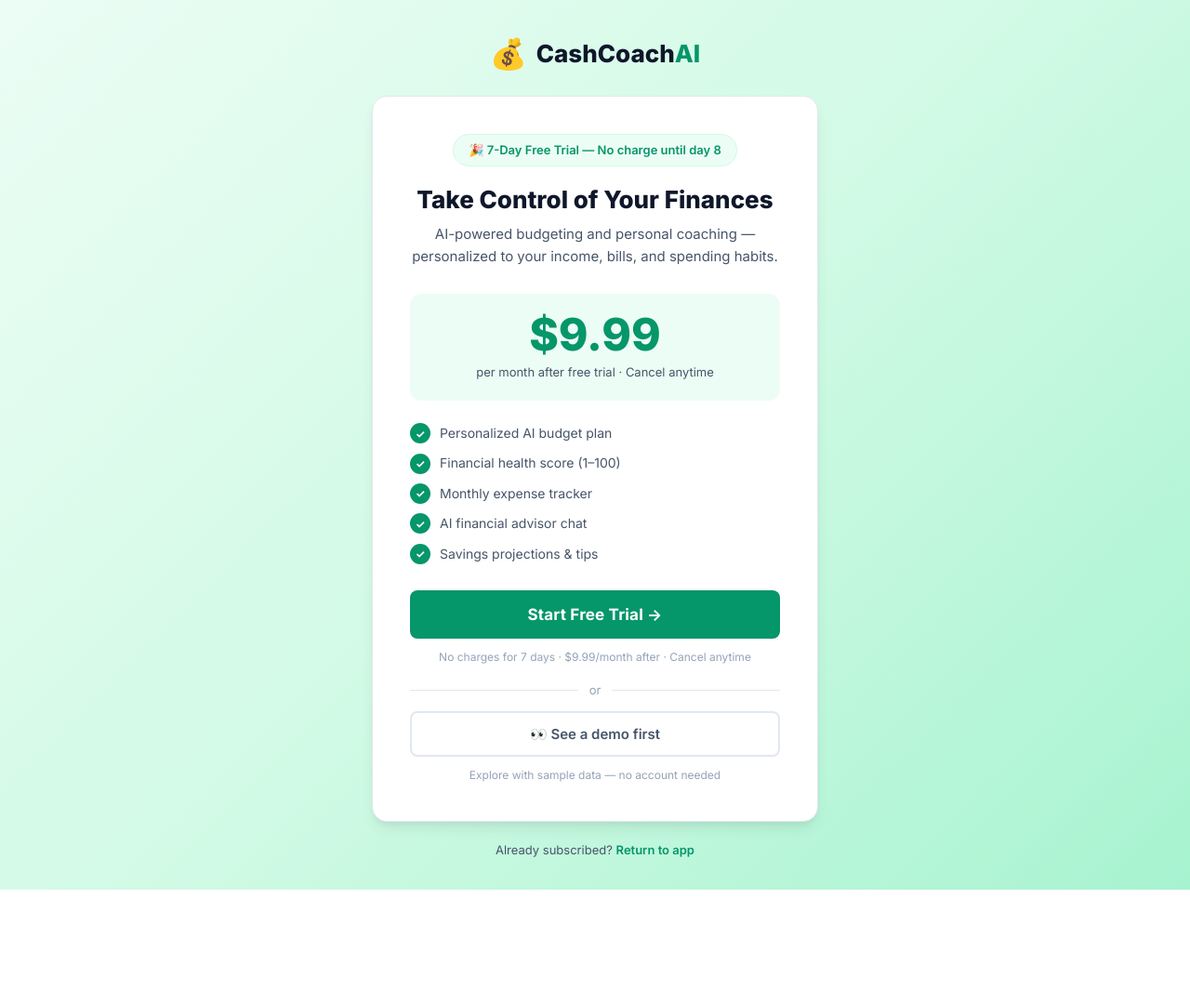
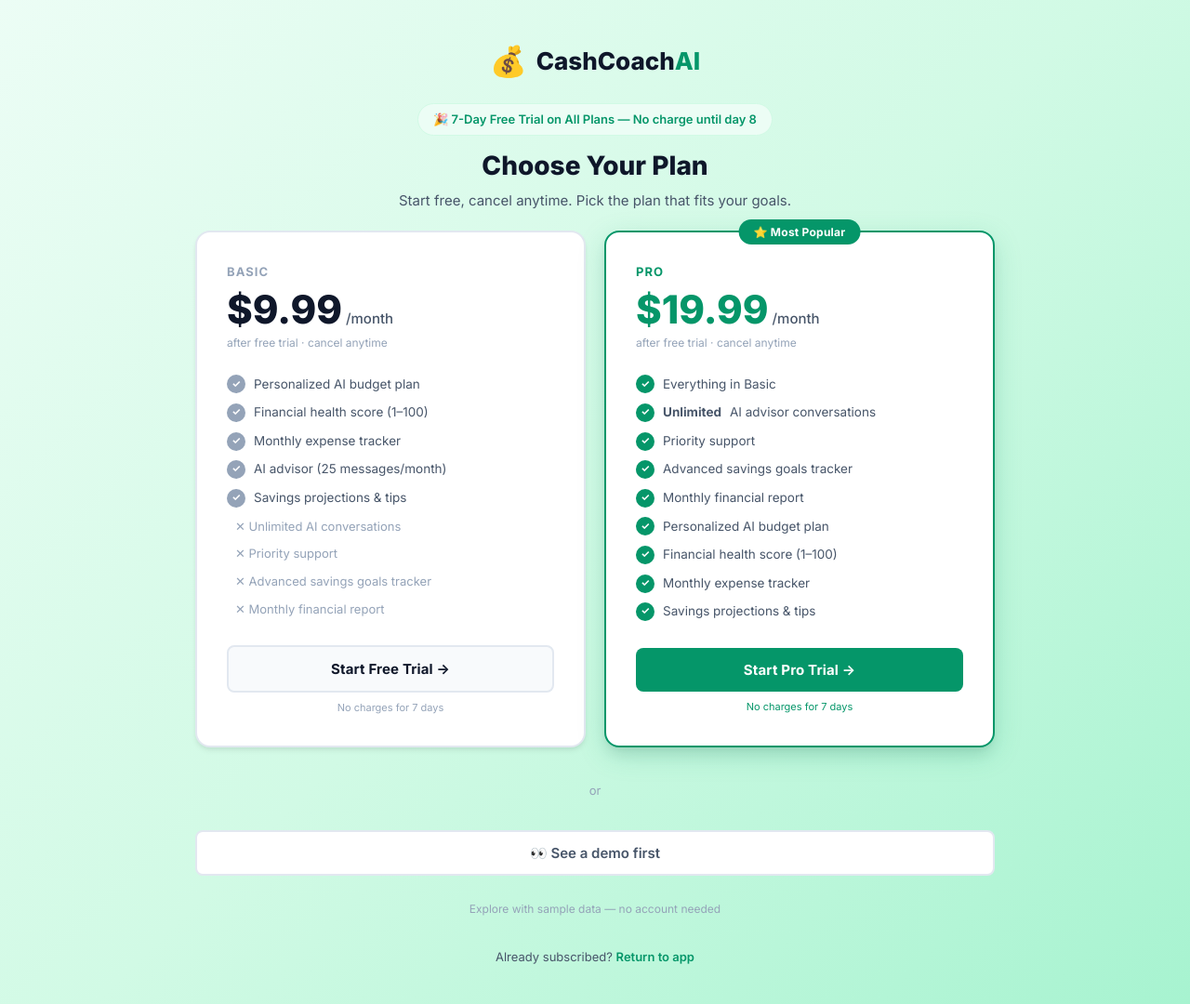
Before and after one commit to jamisondraddy21-create/cashcoachai, a Flask app: page /subscribe in a window 1280 px wide. Shown: the whole page at 93% size. Before the commit the page ends 957 px from the top, so only its background shows below. Run offline with Flask 2, Linux system fonts and the light colour scheme; some libraries are stand-ins or nearby versions.

Commit message:
add pro plan

```diff
--- a/app.py
+++ b/app.py
@@ -48,32 +48,38 @@ def init_db():
     conn = get_db()
     conn.executescript('''
         CREATE TABLE IF NOT EXISTS subscriptions (
-            id                    INTEGER PRIMARY KEY AUTOINCREMENT,
-            token                 TEXT UNIQUE NOT NULL,
-            stripe_customer_id    TEXT,
+            id                     INTEGER PRIMARY KEY AUTOINCREMENT,
+            token                  TEXT UNIQUE NOT NULL,
+            stripe_customer_id     TEXT,
             stripe_subscription_id TEXT,
-            email                 TEXT,
-            status                TEXT DEFAULT 'pending',
-            created_at            TIMESTAMP DEFAULT CURRENT_TIMESTAMP,
-            updated_at            TIMESTAMP DEFAULT CURRENT_TIMESTAMP
+            email                  TEXT,
+            status                 TEXT DEFAULT 'pending',
+            plan                   TEXT DEFAULT 'basic',
+            created_at             TIMESTAMP DEFAULT CURRENT_TIMESTAMP,
+            updated_at             TIMESTAMP DEFAULT CURRENT_TIMESTAMP
         );
         CREATE TABLE IF NOT EXISTS settings (
             key   TEXT PRIMARY KEY,
             value TEXT
         );
     ''')
-    conn.commit()
+    # Add plan column to existing DBs that pre-date this migration
+    try:
+        conn.execute("ALTER TABLE subscriptions ADD COLUMN plan TEXT DEFAULT 'basic'")
+        conn.commit()
+    except Exception:
+        pass  # Column already exists
     conn.close()
 
 
-def get_or_create_price_id():
-    """Return the Stripe price ID for $9.99/month, creating it if needed."""
-    env_id = os.environ.get('STRIPE_PRICE_ID', '')
+def _get_or_create_price(settings_key, env_key, unit_amount, plan_name, plan_description):
+    """Generic helper: return a Stripe price ID, creating the product+price if needed."""
+    env_id = os.environ.get(env_key, '')
     if env_id:
         return env_id
 
     conn = get_db()
-    row = conn.execute("SELECT value FROM settings WHERE key='stripe_price_id'").fetchone()
+    row = conn.execute('SELECT value FROM settings WHERE key=?', (settings_key,)).fetchone()
     conn.close()
     if row:
         return row['value']
@@ -82,24 +88,43 @@ def get_or_create_price_id():
         return None
 
     try:
-        product = stripe.Product.create(
-            name='CashCoachAI Subscription',
-            description='AI-powered personal finance coaching',
-        )
-        price = stripe.Price.create(
+        product = stripe.Product.create(name=plan_name, description=plan_description)
+        price   = stripe.Price.create(
             product=product.id,
-            unit_amount=999,        # $9.99 in cents
+            unit_amount=unit_amount,
             currency='usd',
             recurring={'interval': 'month'},
         )
         conn = get_db()
-        conn.execute("INSERT OR REPLACE INTO settings (key, value) VALUES ('stripe_price_id', ?)",
-                     (price.id,))
+        conn.execute('INSERT OR REPLACE INTO settings (key, value) VALUES (?, ?)',
+                     (settings_key, price.id))
         conn.commit()
         conn.close()
         return price.id
     except Exception:
         return None
+
+
+def get_or_create_price_id():
+    """Return the Stripe price ID for the $9.99/month Basic plan."""
+    return _get_or_create_price(
+        settings_key='stripe_price_id',
+        env_key='STRIPE_PRICE_ID',
+        unit_amount=999,
+        plan_name='CashCoachAI Basic',
+        plan_description='AI-powered personal finance coaching',
+    )
+
+
+def get_or_create_pro_price_id():
+    """Return the Stripe price ID for the $19.99/month Pro plan."""
+    return _get_or_create_price(
+        settings_key='stripe_pro_price_id',
+        env_key='STRIPE_PRO_PRICE_ID',
+        unit_amount=1999,
+        plan_name='CashCoachAI Pro',
+        plan_description='Unlimited AI advisor, priority support, advanced savings goals & monthly report',
+    )
 
 
 init_db()
@@ -155,7 +180,15 @@ def create_checkout_session():
     if not stripe.api_key:
         return jsonify({'error': 'Stripe not configured. Set STRIPE_SECRET_KEY.'}), 500
 
-    price_id = get_or_create_price_id()
+    data = request.json or {}
+    plan = data.get('plan', 'basic')
+
+    if plan == 'pro':
+        price_id = get_or_create_pro_price_id()
+    else:
+        price_id = get_or_create_price_id()
+        plan = 'basic'
+
     if not price_id:
         return jsonify({'error': 'Could not get Stripe price ID.'}), 500
 
@@ -165,6 +198,7 @@ def create_checkout_session():
             payment_method_types=['card'],
             line_items=[{'price': price_id, 'quantity': 1}],
             subscription_data={'trial_period_days': 7},
+            metadata={'plan': plan},
             success_url=f'{APP_URL}/subscribe/success?session_id={{CHECKOUT_SESSION_ID}}',
             cancel_url=f'{APP_URL}/subscribe',
         )
@@ -195,21 +229,23 @@ def subscribe_success():
             (customer_id,)
         ).fetchone()
 
+        plan = session.metadata.get('plan', 'basic') if session.metadata else 'basic'
+
         if existing:
             token = existing['token']
             conn.execute(
                 '''UPDATE subscriptions
-                   SET stripe_subscription_id=?, email=?, status=?, updated_at=CURRENT_TIMESTAMP
+                   SET stripe_subscription_id=?, email=?, status=?, plan=?, updated_at=CURRENT_TIMESTAMP
                    WHERE stripe_customer_id=?''',
-                (subscription_id, email, status, customer_id)
+                (subscription_id, email, status, plan, customer_id)
             )
         else:
             token = str(uuid.uuid4())
             conn.execute(
                 '''INSERT INTO subscriptions
-                   (token, stripe_customer_id, stripe_subscription_id, email, status)
-                   VALUES (?, ?, ?, ?, ?)''',
-                (token, customer_id, subscription_id, email, status)
+                   (token, stripe_customer_id, stripe_subscription_id, email, status, plan)
+                   VALUES (?, ?, ?, ?, ?, ?)''',
+                (token, customer_id, subscription_id, email, status, plan)
             )
         conn.commit()
         conn.close()
@@ -241,6 +277,7 @@ def check_subscription():
     return jsonify({
         'active': row['status'] in ('active', 'trialing'),
         'status': row['status'],
+        'plan':   row['plan'] if row['plan'] else 'basic',
     })
 
 
--- a/static/style.css
+++ b/static/style.css
@@ -456,7 +456,7 @@ select.input-field { cursor: pointer; }
   display: flex;
   align-items: center;
   justify-content: center;
-  padding: 32px 16px;
+  padding: 40px 16px;
 }
 .sub-page {
   width: 100%;
@@ -466,6 +466,8 @@ select.input-field { cursor: pointer; }
   align-items: center;
   gap: 20px;
 }
+.sub-page-wide { max-width: 860px; }
+
 .sub-brand {
   display: flex;
   align-items: center;
@@ -475,15 +477,8 @@ select.input-field { cursor: pointer; }
 .sub-title { font-size: 26px; font-weight: 800; color: var(--text); }
 .sub-title .accent { color: var(--green); }
 
-.sub-card {
-  width: 100%;
-  background: white;
-  border-radius: var(--r-lg);
-  padding: 40px;
-  box-shadow: var(--shadow-lg);
-  text-align: center;
-  border: 1px solid var(--border);
-}
+/* Header above plans */
+.sub-header { text-align: center; }
 .trial-badge {
   display: inline-block;
   background: var(--green-50);
@@ -493,96 +488,160 @@ select.input-field { cursor: pointer; }
   padding: 6px 16px;
   font-size: 13px;
   font-weight: 600;
-  margin-bottom: 20px;
+  margin-bottom: 16px;
 }
 .sub-headline {
-  font-size: 26px;
+  font-size: 28px;
   font-weight: 800;
-  margin-bottom: 10px;
+  margin-bottom: 8px;
   line-height: 1.2;
 }
 .sub-tagline {
   font-size: 15px;
   color: var(--text-2);
-  margin-bottom: 28px;
   line-height: 1.6;
 }
-.sub-price-box {
-  background: var(--green-50);
-  border-radius: var(--r);
-  padding: 20px;
-  margin-bottom: 24px;
+
+/* Plans grid */
+.plans-grid {
+  width: 100%;
+  display: grid;
+  grid-template-columns: 1fr 1fr;
+  gap: 20px;
+  align-items: start;
 }
-.sub-price-amount {
-  font-size: 48px;
-  font-weight: 800;
-  color: var(--green);
-  line-height: 1;
-}
-.sub-price-meta {
-  font-size: 13px;
-  color: var(--text-2);
-  margin-top: 6px;
-}
-.sub-features {
-  list-style: none;
-  text-align: left;
-  margin-bottom: 28px;
+
+/* Individual plan card */
+.plan-card {
+  background: white;
+  border-radius: var(--r-lg);
+  padding: 32px;
+  box-shadow: var(--shadow-md);
+  border: 2px solid var(--border);
   display: flex;
   flex-direction: column;
-  gap: 10px;
+  gap: 0;
 }
-.sub-features li {
+.plan-card-pro {
+  border-color: var(--green);
+  box-shadow: 0 8px 30px rgba(5,150,105,.18), var(--shadow-lg);
+  position: relative;
+}
+.plan-popular-badge {
+  position: absolute;
+  top: -14px;
+  left: 50%;
+  transform: translateX(-50%);
+  background: var(--green);
+  color: white;
+  font-size: 12px;
+  font-weight: 700;
+  padding: 4px 16px;
+  border-radius: 20px;
+  white-space: nowrap;
+  letter-spacing: .02em;
+}
+.plan-tier {
+  font-size: 13px;
+  font-weight: 700;
+  text-transform: uppercase;
+  letter-spacing: .08em;
+  color: var(--text-3);
+  margin-bottom: 10px;
+}
+.plan-tier-pro { color: var(--green); }
+.plan-price-row {
+  display: flex;
+  align-items: baseline;
+  gap: 4px;
+  margin-bottom: 4px;
+}
+.plan-price     { font-size: 42px; font-weight: 800; color: var(--text); line-height: 1; }
+.plan-price-pro { color: var(--green); }
+.plan-period    { font-size: 15px; color: var(--text-2); font-weight: 500; }
+.plan-after     { font-size: 12px; color: var(--text-3); margin-bottom: 24px; }
+
+/* Feature lists */
+.plan-features {
+  list-style: none;
+  display: flex;
+  flex-direction: column;
+  gap: 9px;
+  margin-bottom: 28px;
+  flex: 1;
+}
+.plan-features li {
   display: flex;
   align-items: center;
-  gap: 10px;
-  font-size: 14px;
+  gap: 9px;
+  font-size: 13.5px;
   color: var(--text-2);
 }
 .feat-check {
-  width: 22px;
-  height: 22px;
+  width: 20px;
+  height: 20px;
   background: var(--green);
   color: white;
   border-radius: 50%;
   display: inline-flex;
   align-items: center;
   justify-content: center;
-  font-size: 12px;
+  font-size: 11px;
   font-weight: 700;
   flex-shrink: 0;
 }
-.sub-btn {
+.feat-check-gray { background: #94a3b8; }
+.feat-absent {
+  color: var(--text-3) !important;
+  font-size: 13px !important;
+}
+.feat-absent::before { content: ''; }
+
+/* Plan CTAs */
+.plan-btn {
   width: 100%;
-  background: var(--green);
-  color: white;
   border: none;
-  padding: 16px;
+  padding: 14px;
   border-radius: var(--r-sm);
-  font-size: 17px;
+  font-size: 15px;
   font-weight: 700;
   cursor: pointer;
   transition: all .15s;
   font-family: inherit;
   letter-spacing: .01em;
 }
-.sub-btn:hover    { background: var(--green-hover); transform: translateY(-1px); box-shadow: var(--shadow-md); }
-.sub-btn:disabled { opacity: .6; cursor: not-allowed; transform: none; }
-.sub-note {
-  font-size: 12px;
-  color: var(--text-3);
-  margin-top: 10px;
+.plan-btn:disabled { opacity: .6; cursor: not-allowed; transform: none !important; }
+.plan-btn-basic {
+  background: var(--surface-2);
+  color: var(--text);
+  border: 2px solid var(--border);
 }
+.plan-btn-basic:hover:not(:disabled) { background: var(--border); }
+.plan-btn-pro {
+  background: var(--green);
+  color: white;
+}
+.plan-btn-pro:hover:not(:disabled) { background: var(--green-hover); transform: translateY(-1px); box-shadow: var(--shadow-md); }
+.plan-note     { font-size: 11px; color: var(--text-3); margin-top: 8px; text-align: center; }
+.plan-note-pro { color: #059669; }
+
+/* Shared sub-page elements */
 .sub-error {
-  margin-top: 12px;
+  width: 100%;
   padding: 10px 14px;
   background: var(--red-light);
   color: var(--red);
   border-radius: var(--r-sm);
   font-size: 13px;
   display: none;
+  text-align: center;
 }
 .sub-error:not(:empty) { display: block; }
+.sub-note {
+  font-size: 12px;
+  color: var(--text-3);
+  margin-top: 6px;
+}
 .sub-footer-note {
   font-size: 13px;
   color: var(--text-2);
@@ -593,6 +652,11 @@ select.input-field { cursor: pointer; }
   text-decoration: none;
 }
 .sub-link:hover { text-decoration: underline; }
+
+@media (max-width: 640px) {
+  .plans-grid { grid-template-columns: 1fr; }
+  .plan-card-pro { margin-top: 16px; }
+}
 
 /* ─── Demo Banner ────────────────────── */
 .demo-banner {
--- a/templates/subscribe.html
+++ b/templates/subscribe.html
@@ -3,14 +3,14 @@
 <head>
   <meta charset="UTF-8" />
   <meta name="viewport" content="width=device-width, initial-scale=1.0" />
-  <title>CashCoachAI — Start Your Free Trial</title>
+  <title>CashCoachAI — Choose Your Plan</title>
   <link rel="preconnect" href="https://fonts.googleapis.com" />
   <link href="https://fonts.googleapis.com/css2?family=Inter:wght@300;400;500;600;700;800&display=swap" rel="stylesheet" />
   <link rel="stylesheet" href="{{ url_for('static', filename='style.css') }}" />
 </head>
 <body class="sub-body">
 
-<div class="sub-page">
+<div class="sub-page sub-page-wide">
 
   <!-- Brand -->
   <div class="sub-brand">
@@ -18,70 +18,115 @@
     <span class="sub-title">CashCoach<span class="accent">AI</span></span>
   </div>
 
-  <!-- Card -->
-  <div class="sub-card">
-    <div class="trial-badge">🎉 7-Day Free Trial — No charge until day 8</div>
+  <!-- Header -->
+  <div class="sub-header">
+    <div class="trial-badge">🎉 7-Day Free Trial on All Plans — No charge until day 8</div>
+    <h1 class="sub-headline">Choose Your Plan</h1>
+    <p class="sub-tagline">Start free, cancel anytime. Pick the plan that fits your goals.</p>
+  </div>
 
-    <h1 class="sub-headline">Take Control of Your Finances</h1>
-    <p class="sub-tagline">
-      AI-powered budgeting and personal coaching — personalized to your income,
-      bills, and spending habits.
-    </p>
+  <!-- Plans -->
+  <div class="plans-grid">
 
-    <div class="sub-price-box">
-      <div class="sub-price-amount">$9.99</div>
-      <div class="sub-price-meta">per month after free trial · Cancel anytime</div>
+    <!-- Basic -->
+    <div class="plan-card">
+      <div class="plan-tier">Basic</div>
+      <div class="plan-price-row">
+        <span class="plan-price">$9.99</span>
+        <span class="plan-period">/month</span>
+      </div>
+      <p class="plan-after">after free trial · cancel anytime</p>
+
+      <ul class="plan-features">
+        <li><span class="feat-check feat-check-gray">✓</span> Personalized AI budget plan</li>
+        <li><span class="feat-check feat-check-gray">✓</span> Financial health score (1–100)</li>
+        <li><span class="feat-check feat-check-gray">✓</span> Monthly expense tracker</li>
+        <li><span class="feat-check feat-check-gray">✓</span> AI advisor (25 messages/month)</li>
+        <li><span class="feat-check feat-check-gray">✓</span> Savings projections &amp; tips</li>
+        <li class="feat-absent">✕ Unlimited AI conversations</li>
+        <li class="feat-absent">✕ Priority support</li>
+        <li class="feat-absent">✕ Advanced savings goals tracker</li>
+        <li class="feat-absent">✕ Monthly financial report</li>
+      </ul>
+
+      <button class="plan-btn plan-btn-basic" id="basicBtn" onclick="startTrial('basic')">
+        Start Free Trial →
+      </button>
+      <p class="plan-note">No charges for 7 days</p>
     </div>
 
-    <ul class="sub-features">
-      <li><span class="feat-check">✓</span> Personalized AI budget plan</li>
-      <li><span class="feat-check">✓</span> Financial health score (1–100)</li>
-      <li><span class="feat-check">✓</span> Monthly expense tracker</li>
-      <li><span class="feat-check">✓</span> AI financial advisor chat</li>
-      <li><span class="feat-check">✓</span> Savings projections &amp; tips</li>
-    </ul>
+    <!-- Pro -->
+    <div class="plan-card plan-card-pro">
+      <div class="plan-popular-badge">⭐ Most Popular</div>
+      <div class="plan-tier plan-tier-pro">Pro</div>
+      <div class="plan-price-row">
+        <span class="plan-price plan-price-pro">$19.99</span>
+        <span class="plan-period">/month</span>
+      </div>
+      <p class="plan-after">after free trial · cancel anytime</p>
 
-    <button class="sub-btn" id="subscribeBtn" onclick="startTrial()">
-      Start Free Trial →
-    </button>
-    <p class="sub-note">No charges for 7 days · $9.99/month after · Cancel anytime</p>
+      <ul class="plan-features">
+        <li><span class="feat-check">✓</span> Everything in Basic</li>
+        <li><span class="feat-check">✓</span> <strong>Unlimited</strong> AI advisor conversations</li>
+        <li><span class="feat-check">✓</span> Priority support</li>
+        <li><span class="feat-check">✓</span> Advanced savings goals tracker</li>
+        <li><span class="feat-check">✓</span> Monthly financial report</li>
+        <li><span class="feat-check">✓</span> Personalized AI budget plan</li>
+        <li><span class="feat-check">✓</span> Financial health score (1–100)</li>
+        <li><span class="feat-check">✓</span> Monthly expense tracker</li>
+        <li><span class="feat-check">✓</span> Savings projections &amp; tips</li>
+      </ul>
 
-    <div class="sub-divider">or</div>
+      <button class="plan-btn plan-btn-pro" id="proBtn" onclick="startTrial('pro')">
+        Start Pro Trial →
+      </button>
+      <p class="plan-note plan-note-pro">No charges for 7 days</p>
+    </div>
 
-    <button class="sub-btn-demo" onclick="startDemo()">
-      👀 See a demo first
-    </button>
-    <p class="sub-note">Explore with sample data — no account needed</p>
-
-    <div class="sub-error" id="subError"></div>
   </div>
 
-  <p class="sub-footer-note">
+  <!-- Error -->
+  <div class="sub-error" id="subError"></div>
+
+  <!-- Demo & footer -->
+  <div class="sub-divider">or</div>
+  <button class="sub-btn-demo" onclick="startDemo()">👀 See a demo first</button>
+  <p class="sub-note" style="text-align:center">Explore with sample data — no account needed</p>
+
+  <p class="sub-footer-note" style="margin-top:12px">
     Already subscribed? <a href="/" class="sub-link">Return to app</a>
   </p>
 
 </div>
 
 <script>
-async function startTrial() {
-  const btn = document.getElementById('subscribeBtn');
-  const err = document.getElementById('subError');
-  btn.disabled = true;
+async function startTrial(plan) {
+  const btnId = plan === 'pro' ? 'proBtn' : 'basicBtn';
+  const btn   = document.getElementById(btnId);
+  const err   = document.getElementById('subError');
+
+  btn.disabled    = true;
   btn.textContent = 'Redirecting to Stripe…';
   err.textContent = '';
+
+  // Disable both buttons to prevent double-click
+  document.getElementById('basicBtn').disabled = true;
+  document.getElementById('proBtn').disabled   = true;
 
   try {
     const res  = await fetch('/api/create-checkout-session', {
       method: 'POST',
       headers: { 'Content-Type': 'application/json' },
+      body: JSON.stringify({ plan }),
     });
     const data = await res.json();
     if (data.error) throw new Error(data.error);
     window.location.href = data.url;
   } catch (e) {
     err.textContent = e.message || 'Something went wrong. Please try again.';
-    btn.disabled    = false;
-    btn.textContent = 'Start Free Trial →';
+    document.getElementById('basicBtn').disabled = false;
+    document.getElementById('proBtn').disabled   = false;
+    btn.textContent = plan === 'pro' ? 'Start Pro Trial →' : 'Start Free Trial →';
   }
 }
 
```
